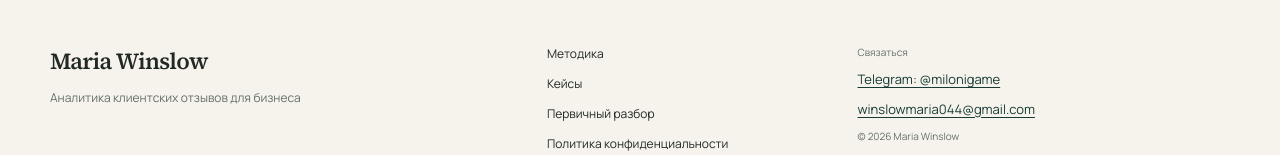
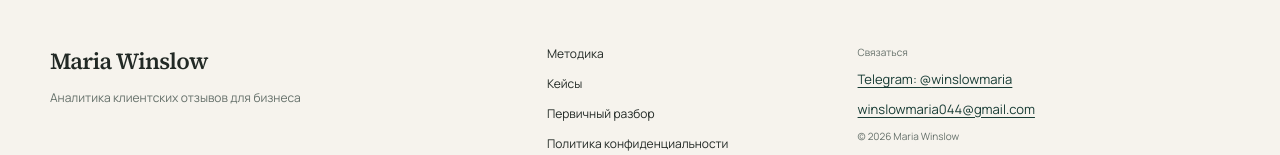
Before and after one commit to mariawinslow1/smart-go, a React (Vite) app: page / in a window 1280 px wide. Shown: the part 5875-6030 px from the top of the page. Built offline with nearby package versions, Linux system fonts and the light colour scheme.

Commit message:
Update Telegram username

```diff
--- a/src/config.js
+++ b/src/config.js
@@ -2,7 +2,7 @@ export const siteConfig = {
   brand: 'Maria Winslow',
   descriptor: 'Аналитика клиентских отзывов для бизнеса',
   email: 'winslowmaria044@gmail.com',
-  telegram: 'milonigame',
+  telegram: 'winslowmaria',
   siteUrl: 'https://maria-winslow.netlify.app',
   primaryCta: 'Запросить первичный разбор',
   auditPrice: '0 ₽',
```
